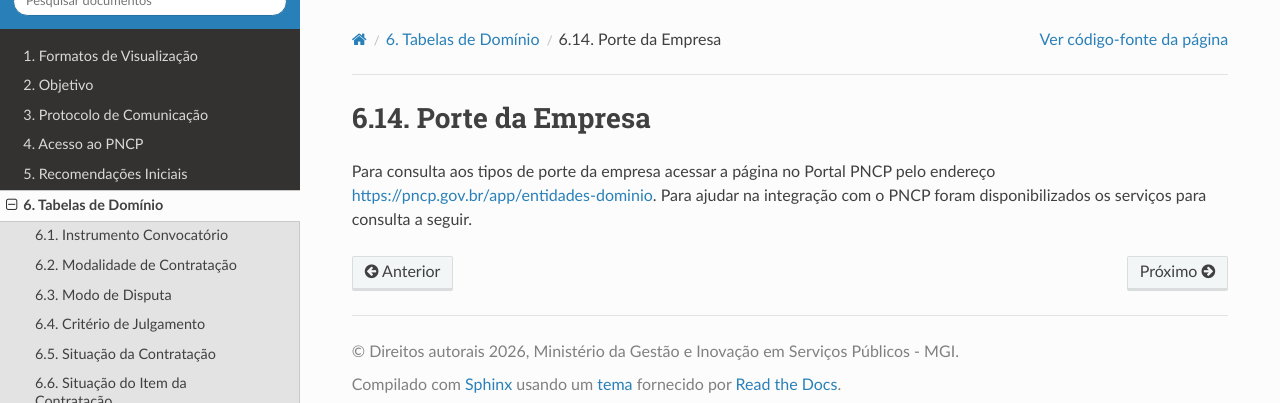
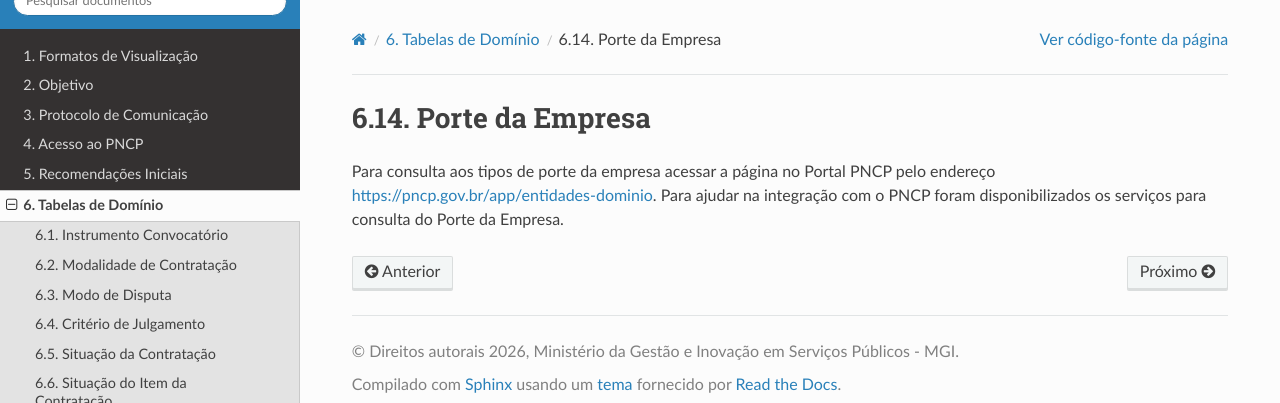
Before and after one commit to sofiaestrelab/Manual-de-Consulta-do-PNCP, a Sphinx documentation site: the page built from docs/source/tabelas_de_dominio/porte_da_empresa.rst, in a window 1280 px wide. Shown: the top 403 px of the page. Built offline with Sphinx 7.4.7 and the Read the Docs theme 3.1.0, drawn with Linux system fonts in a browser that asks for light colours.

Commit message:
Clarify company size types consultation instructions
Updated the description for accessing company size types.

```diff
--- a/docs/source/tabelas_de_dominio/porte_da_empresa.rst
+++ b/docs/source/tabelas_de_dominio/porte_da_empresa.rst
@@ -1,4 +1,4 @@
 Porte da Empresa
 =================
 
-Para consulta aos tipos de porte da empresa acessar a página no Portal PNCP pelo endereço https://pncp.gov.br/app/entidades-dominio. Para ajudar na integração com o PNCP foram disponibilizados os serviços para consulta a seguir.
+Para consulta aos tipos de porte da empresa acessar a página no Portal PNCP pelo endereço https://pncp.gov.br/app/entidades-dominio. Para ajudar na integração com o PNCP foram disponibilizados os serviços para consulta do Porte da Empresa.
```
